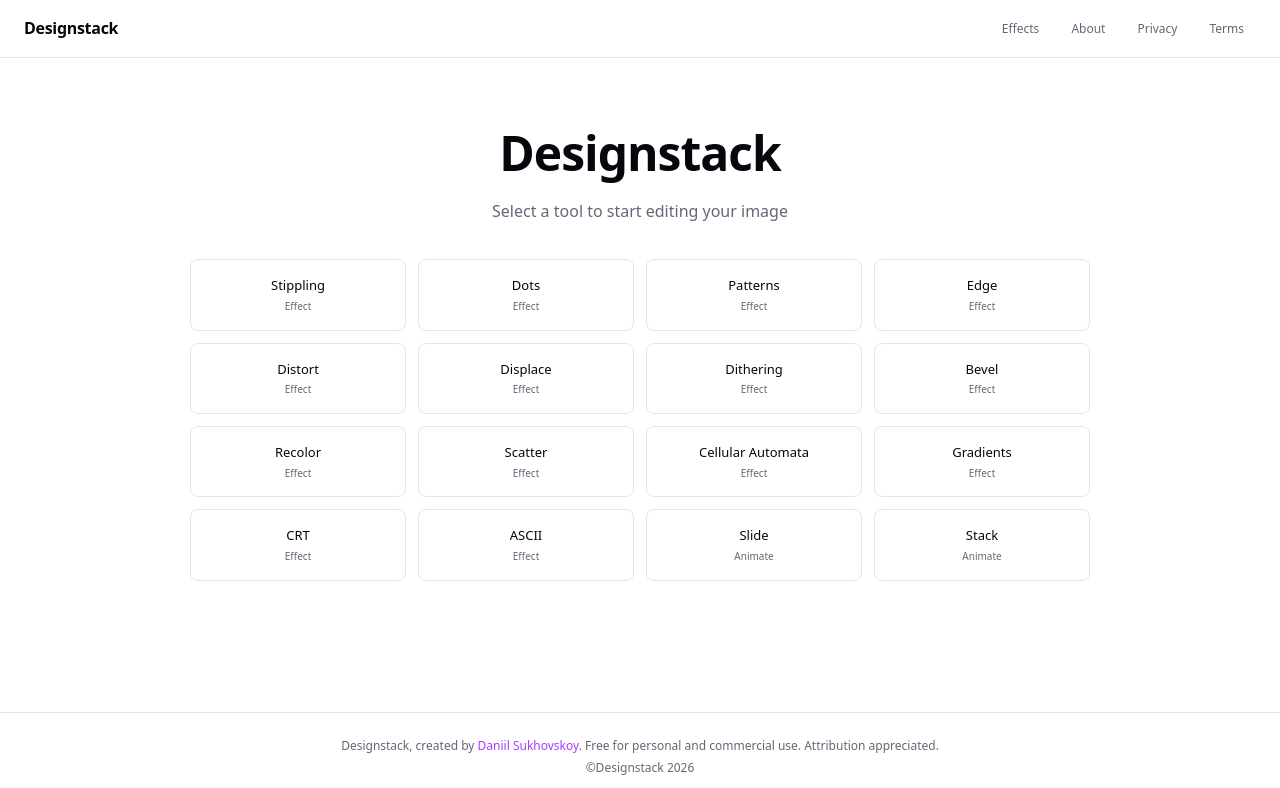
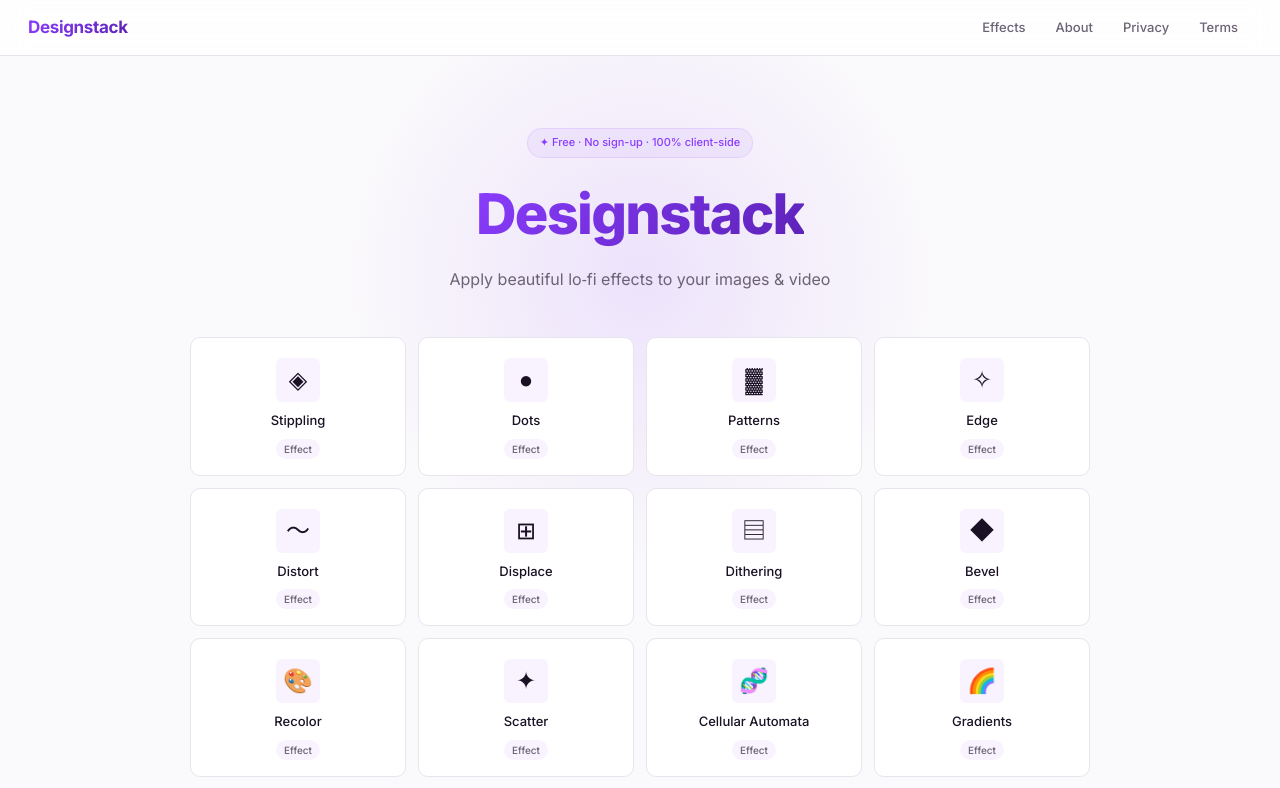
Before and after one commit to flffkaos-pixel/img, a React (Vite) app: page / in a window 1280 px wide. Shown: the top 788 px of the page. Built offline with nearby package versions, Linux system fonts and the light colour scheme.

Commit message:
feat: premium UI redesign - Inter font, gradient theme, icon cards, staggered animations, glass header, polished controls

```diff
--- a/index.html
+++ b/index.html
@@ -26,6 +26,10 @@
     <meta name="twitter:image" content="https://designstack.pages.dev/og-image.jpg" />
 
     <link rel="canonical" href="https://designstack.pages.dev/" />
+
+    <link rel="preconnect" href="https://fonts.googleapis.com" />
+    <link rel="preconnect" href="https://fonts.gstatic.com" crossorigin />
+    <link href="https://fonts.googleapis.com/css2?family=Inter:wght@400;500;600;700;800&family=Noto+Sans+KR:wght@400;500;600;700&family=Fira+Code:wght@400;500&display=swap" rel="stylesheet" />
 
     <script type="application/ld+json">
     {
--- a/src/index.css
+++ b/src/index.css
@@ -1,28 +1,40 @@
 :root {
   --text: #6b6375;
-  --text-h: #08060d;
-  --bg: #fff;
-  --border: #e5e4e7;
-  --accent: #aa3bff;
-  --accent-dim: #8b2fd9;
-  --accent-glow: rgba(170, 59, 255, 0.15);
-  --sans: system-ui, 'Segoe UI', Roboto, sans-serif;
-  --radius: 8px;
-  --shadow-sm: 0 1px 3px rgba(0,0,0,.06);
-  --shadow-md: 0 4px 12px rgba(0,0,0,.08);
+  --text-h: #1a1124;
+  --bg: #faf9fb;
+  --surface: #ffffff;
+  --border: #e8e4ed;
+  --accent: #8b3dff;
+  --accent-dim: #7028d4;
+  --accent-glow: rgba(139, 61, 255, 0.12);
+  --accent-subtle: rgba(139, 61, 255, 0.06);
+  --gradient: linear-gradient(135deg, #8b3dff, #5b21b6);
+  --sans: 'Inter', 'Noto Sans KR', system-ui, sans-serif;
+  --mono: 'Fira Code', monospace;
+  --radius: 10px;
+  --radius-sm: 6px;
+  --shadow-sm: 0 1px 2px rgba(26, 17, 36, .04), 0 1px 4px rgba(26, 17, 36, .04);
+  --shadow-md: 0 4px 16px rgba(26, 17, 36, .06), 0 2px 8px rgba(26, 17, 36, .04);
+  --shadow-lg: 0 8px 32px rgba(26, 17, 36, .08), 0 4px 16px rgba(26, 17, 36, .04);
+  --shadow-glow: 0 4px 20px var(--accent-glow);
 }
 
 @media (prefers-color-scheme: dark) {
   :root {
-    --text: #9ca3af;
-    --text-h: #f3f4f6;
-    --bg: #16171d;
-    --border: #2e303a;
-    --accent: #c084fc;
-    --accent-dim: #a855f7;
-    --accent-glow: rgba(192, 132, 252, 0.15);
-    --shadow-sm: 0 1px 3px rgba(0,0,0,.2);
-    --shadow-md: 0 4px 12px rgba(0,0,0,.3);
+    --text: #9ca3b3;
+    --text-h: #e8e4f0;
+    --bg: #121016;
+    --surface: #1a1721;
+    --border: #2a2635;
+    --accent: #a855f7;
+    --accent-dim: #c084fc;
+    --accent-glow: rgba(168, 85, 247, 0.15);
+    --accent-subtle: rgba(168, 85, 247, 0.06);
+    --gradient: linear-gradient(135deg, #a855f7, #7c3aed);
+    --shadow-sm: 0 1px 2px rgba(0,0,0,.2), 0 1px 4px rgba(0,0,0,.15);
+    --shadow-md: 0 4px 16px rgba(0,0,0,.25), 0 2px 8px rgba(0,0,0,.2);
+    --shadow-lg: 0 8px 32px rgba(0,0,0,.3), 0 4px 16px rgba(0,0,0,.2);
+    --shadow-glow: 0 4px 20px var(--accent-glow);
   }
 }
 
@@ -30,17 +42,23 @@
 
 body {
   margin: 0;
-  font: 14px/1.45 var(--sans);
+  font: 14px/1.6 var(--sans);
   color: var(--text);
   background: var(--bg);
   -webkit-font-smoothing: antialiased;
 }
 
-h1, h2, h3 { color: var(--text-h); margin: 0; }
+h1, h2, h3, h4 { color: var(--text-h); margin: 0; font-weight: 600; letter-spacing: -.02em; }
 a { color: var(--accent); text-decoration: none; transition: color .15s; }
 a:hover { color: var(--accent-dim); }
-button { font-family: inherit; cursor: pointer; border: none; background: none; }
-:focus-visible { outline: 2px solid var(--accent); outline-offset: 2px; border-radius: 2px; }
+button { font-family: inherit; cursor: pointer; border: none; background: none; color: inherit; }
+:focus-visible { outline: 2px solid var(--accent); outline-offset: 2px; border-radius: var(--radius-sm); }
+
+/* ─── Scrollbar ─── */
+::-webkit-scrollbar { width: 6px; height: 6px; }
+::-webkit-scrollbar-track { background: transparent; }
+::-webkit-scrollbar-thumb { background: var(--border); border-radius: 3px; }
+::-webkit-scrollbar-thumb:hover { background: var(--text); }
 
 /* ─── Range inputs ─── */
 input[type="range"] {
@@ -53,48 +71,49 @@ input[type="range"] {
   outline: none;
   margin: 0;
   cursor: pointer;
-  transition: height .15s;
 }
 input[type="range"]::-webkit-slider-thumb {
   -webkit-appearance: none;
-  width: 14px;
-  height: 14px;
+  width: 16px;
+  height: 16px;
   border-radius: 50%;
-  background: var(--accent);
+  background: var(--gradient);
   cursor: pointer;
+  border: 2px solid var(--surface);
+  box-shadow: var(--shadow-sm);
   transition: transform .15s, box-shadow .15s;
-  box-shadow: 0 0 0 0 var(--accent-glow);
 }
 input[type="range"]::-moz-range-thumb {
-  width: 14px;
-  height: 14px;
+  width: 16px;
+  height: 16px;
   border-radius: 50%;
-  background: var(--accent);
+  background: var(--gradient);
   cursor: pointer;
-  border: none;
+  border: 2px solid var(--surface);
+  box-shadow: var(--shadow-sm);
   transition: transform .15s, box-shadow .15s;
 }
 input[type="range"]:hover::-webkit-slider-thumb {
-  transform: scale(1.25);
-  box-shadow: 0 0 0 6px var(--accent-glow);
+  transform: scale(1.2);
+  box-shadow: var(--shadow-glow);
 }
 input[type="range"]:hover::-moz-range-thumb {
-  transform: scale(1.25);
-  box-shadow: 0 0 0 6px var(--accent-glow);
+  transform: scale(1.2);
+  box-shadow: var(--shadow-glow);
 }
 input[type="range"]:focus-visible::-webkit-slider-thumb {
-  box-shadow: 0 0 0 8px var(--accent-glow);
+  box-shadow: 0 0 0 4px var(--accent-glow);
 }
 
 input[type="number"] {
-  width: 60px;
+  width: 58px;
   padding: 4px 6px;
   border: 1px solid var(--border);
-  border-radius: 4px;
-  background: var(--bg);
+  border-radius: var(--radius-sm);
+  background: var(--surface);
   color: var(--text-h);
   font-size: 12px;
-  font-family: inherit;
+  font-family: var(--mono);
   text-align: center;
   transition: border-color .15s, box-shadow .15s;
 }
@@ -112,120 +131,196 @@ header {
   display: flex;
   align-items: center;
   justify-content: space-between;
-  padding: 14px 24px;
+  padding: 0 28px;
+  height: 56px;
   border-bottom: 1px solid var(--border);
-  background: color-mix(in srgb, var(--bg) 98%, transparent);
-  backdrop-filter: blur(8px);
+  background: color-mix(in srgb, var(--surface) 85%, transparent);
+  backdrop-filter: blur(12px) saturate(1.4);
   position: sticky;
   top: 0;
-  z-index: 10;
+  z-index: 100;
 }
-header h1 {
-  font-size: 16px;
-  letter-spacing: -.3px;
+header h1 { font-size: 17px; font-weight: 700; }
+header h1 a {
+  background: var(--gradient);
+  -webkit-background-clip: text;
+  -webkit-text-fill-color: transparent;
+  background-clip: text;
 }
-header h1 a {
-  color: var(--text-h);
-}
-header h1 a:hover {
-  color: var(--accent);
-}
-header nav {
-  display: flex;
-  gap: 8px;
-}
+header h1 a:hover { opacity: .8; }
+header nav { display: flex; gap: 2px; }
 header nav a {
-  padding: 6px 12px;
-  border-radius: var(--radius);
-  font-size: 12px;
+  padding: 6px 14px;
+  border-radius: var(--radius-sm);
+  font-size: 13px;
+  font-weight: 500;
   color: var(--text);
   transition: background .15s, color .15s;
 }
 header nav a:hover {
-  background: var(--accent-glow);
+  background: var(--accent-subtle);
   color: var(--accent);
   text-decoration: none;
 }
 
 /* ─── Footer ─── */
 .footer {
-  padding: 20px 32px;
+  padding: 24px 32px;
   border-top: 1px solid var(--border);
   text-align: center;
   font-size: 12px;
   color: var(--text);
 }
-.footer p { margin: 4px 0; }
-.footer a { color: var(--accent); }
+.footer p { margin: 2px 0; }
 
-/* ─── Effects grid ─── */
+/* ─── Home ─── */
 @keyframes fadeUp {
-  from { opacity: 0; transform: translateY(12px); }
+  from { opacity: 0; transform: translateY(16px); }
   to   { opacity: 1; transform: translateY(0); }
 }
+@keyframes fadeIn {
+  from { opacity: 0; }
+  to   { opacity: 1; }
+}
+
 .page-home {
   display: flex;
   flex-direction: column;
   align-items: center;
-  padding: 60px 20px;
-  gap: 12px;
-  animation: fadeUp .4s ease-out;
+  padding: 72px 20px 60px;
+  gap: 8px;
+  animation: fadeUp .5s ease-out;
+  position: relative;
+}
+.page-home::before {
+  content: '';
+  position: absolute;
+  top: -80px;
+  left: 50%;
+  translate: -50%;
+  width: 600px;
+  height: 600px;
+  background: radial-gradient(ellipse, var(--accent-glow) 0%, transparent 70%);
+  pointer-events: none;
+  z-index: -1;
 }
 .page-home h1 {
-  font-size: 48px;
-  letter-spacing: -1px;
+  font-size: 56px;
+  font-weight: 800;
+  letter-spacing: -.03em;
+  background: var(--gradient);
+  -webkit-background-clip: text;
+  -webkit-text-fill-color: transparent;
+  background-clip: text;
+  animation: fadeIn 1s ease-out;
 }
-.page-home p {
+.page-home .tagline {
   font-size: 16px;
   color: var(--text);
-  margin: 0;
+  margin: 0 0 8px;
+  font-weight: 400;
+}
+.page-home .badge {
+  display: inline-flex;
+  align-items: center;
+  gap: 6px;
+  padding: 5px 12px;
+  border-radius: 20px;
+  font-size: 11px;
+  font-weight: 500;
+  background: var(--accent-subtle);
+  color: var(--accent);
+  border: 1px solid var(--accent-glow);
+  margin-bottom: 4px;
 }
 
+/* ─── Effects grid ─── */
 .effects-grid {
   display: grid;
   grid-template-columns: repeat(auto-fill, minmax(180px, 1fr));
   gap: 12px;
   width: 100%;
   max-width: 900px;
-  margin: 24px 0;
+  margin: 28px 0;
 }
 .effects-grid a {
-  display: block;
-  padding: 16px;
+  display: flex;
+  flex-direction: column;
+  align-items: center;
+  gap: 8px;
+  padding: 20px 16px 16px;
   border: 1px solid var(--border);
   border-radius: var(--radius);
   text-decoration: none;
   color: var(--text-h);
   font-size: 13px;
+  font-weight: 500;
   text-align: center;
-  transition: transform .2s, border-color .2s, background .2s, box-shadow .2s, color .2s;
+  background: var(--surface);
+  transition: transform .2s, border-color .2s, box-shadow .2s, background .2s;
+  animation: fadeUp .4s ease-out backwards;
 }
+.effects-grid a:nth-child(1) { animation-delay: .02s; }
+.effects-grid a:nth-child(2) { animation-delay: .04s; }
+.effects-grid a:nth-child(3) { animation-delay: .06s; }
+.effects-grid a:nth-child(4) { animation-delay: .08s; }
+.effects-grid a:nth-child(5) { animation-delay: .1s; }
+.effects-grid a:nth-child(6) { animation-delay: .12s; }
+.effects-grid a:nth-child(7) { animation-delay: .14s; }
+.effects-grid a:nth-child(8) { animation-delay: .16s; }
+.effects-grid a:nth-child(9) { animation-delay: .18s; }
+.effects-grid a:nth-child(10) { animation-delay: .2s; }
+.effects-grid a:nth-child(11) { animation-delay: .22s; }
+.effects-grid a:nth-child(12) { animation-delay: .24s; }
+.effects-grid a:nth-child(13) { animation-delay: .26s; }
+.effects-grid a:nth-child(14) { animation-delay: .28s; }
+.effects-grid a:nth-child(15) { animation-delay: .3s; }
+.effects-grid a:nth-child(16) { animation-delay: .32s; }
 .effects-grid a:hover {
   border-color: var(--accent);
-  background: var(--accent);
-  color: #fff;
-  transform: translateY(-2px);
-  box-shadow: var(--shadow-md);
+  background: var(--accent-subtle);
+  transform: translateY(-4px);
+  box-shadow: var(--shadow-glow);
   text-decoration: none;
 }
 .effects-grid a:active {
-  transform: translateY(0);
+  transform: translateY(-1px);
+}
+.effects-grid a .icon {
+  font-size: 24px;
+  line-height: 1;
+  display: flex;
+  align-items: center;
+  justify-content: center;
+  width: 44px;
+  height: 44px;
+  border-radius: var(--radius-sm);
+  background: var(--accent-subtle);
+  transition: background .2s, transform .2s;
+}
+.effects-grid a:hover .icon {
+  background: var(--accent-glow);
+  transform: scale(1.1);
 }
 .effects-grid a .cat {
   font-size: 10px;
+  font-weight: 500;
   color: var(--text);
   display: block;
-  margin-top: 4px;
-  transition: color .2s;
+  padding: 2px 8px;
+  border-radius: 10px;
+  background: var(--accent-subtle);
+  transition: background .2s, color .2s;
 }
 .effects-grid a:hover .cat {
-  color: rgba(255,255,255,.7);
+  background: var(--accent-glow);
+  color: var(--accent);
 }
 
-/* ─── Editor layout ─── */
+/* ─── Editor ─── */
 .editor {
   display: flex;
-  height: calc(100vh - 110px);
+  height: calc(100vh - 57px);
   animation: fadeUp .35s ease-out;
 }
 .sidebar {
@@ -234,25 +329,46 @@ header nav a:hover {
   border-right: 1px solid var(--border);
   overflow-y: auto;
   flex-shrink: 0;
+  background: var(--surface);
 }
-.sidebar h3 {
-  font-size: 14px;
+.sidebar > h3 {
+  font-size: 13px;
+  font-weight: 600;
+  text-transform: uppercase;
+  letter-spacing: .05em;
+  color: var(--text);
   margin-bottom: 12px;
-  color: var(--text-h);
+}
+.sidebar .effect-meta {
+  margin-bottom: 20px;
+  padding-bottom: 16px;
+  border-bottom: 1px solid var(--border);
+}
+.sidebar .effect-meta h2 {
+  font-size: 16px;
+  font-weight: 700;
+}
+.sidebar .effect-meta .cat {
+  font-size: 11px;
+  font-weight: 500;
+  color: var(--accent);
+  text-transform: uppercase;
+  letter-spacing: .04em;
+  margin-top: 2px;
 }
 
 /* ─── Collapsible section ─── */
-details.section {
-  margin-bottom: 16px;
-}
+details.section { margin-bottom: 16px; }
 details.section summary {
   display: flex;
   align-items: center;
   gap: 8px;
   cursor: pointer;
-  font-size: 14px;
+  font-size: 13px;
   font-weight: 600;
-  color: var(--text-h);
+  text-transform: uppercase;
+  letter-spacing: .05em;
+  color: var(--text);
   padding: 8px 0;
   user-select: none;
   list-style: none;
@@ -263,39 +379,35 @@ details.section summary::before {
   display: inline-flex;
   align-items: center;
   justify-content: center;
-  width: 18px;
-  height: 18px;
-  font-size: 14px;
-  border-radius: 4px;
-  background: var(--accent-glow);
+  width: 20px;
+  height: 20px;
+  font-size: 13px;
+  font-weight: 700;
+  border-radius: var(--radius-sm);
+  background: var(--accent-subtle);
   color: var(--accent);
-  transition: transform .2s, background .2s;
+  transition: background .15s, transform .2s;
   line-height: 1;
-}
-details.section[open] summary::before {
-  content: '−';
 }
 details.section:not([open]) summary::before {
   content: '+';
 }
 details.section summary:hover::before {
-  background: var(--accent);
-  color: #fff;
+  background: var(--accent-glow);
 }
 details.section .content {
-  padding: 4px 0 0 26px;
-  animation: fadeUp .2s ease-out;
+  padding: 4px 0 0 28px;
+  animation: fadeUp .15s ease-out;
 }
 
-/* ─── Slider group ─── */
-.slider-group {
-  margin-bottom: 14px;
-}
+/* ─── Slider ─── */
+.slider-group { margin-bottom: 14px; }
 .slider-group .label {
   display: flex;
   justify-content: space-between;
   margin-bottom: 4px;
   font-size: 12px;
+  font-weight: 500;
   color: var(--text);
 }
 .slider-control {
@@ -310,27 +422,28 @@ details.section .content {
   display: inline-flex;
   align-items: center;
   gap: 4px;
+  font-size: 12px;
+  font-weight: 500;
+  color: var(--text);
   margin-bottom: 16px;
-  font-size: 12px;
-  color: var(--accent);
-  text-decoration: none;
-  transition: gap .15s;
+  transition: gap .15s, color .15s;
 }
 .back-link:hover {
   gap: 8px;
+  color: var(--accent);
   text-decoration: none;
 }
 
-/* ─── Canvas area ─── */
+/* ─── Canvas ─── */
 .canvas-area {
   flex: 1;
   display: flex;
   flex-direction: column;
   overflow: hidden;
   position: relative;
+  background: var(--bg);
 }
 
-/* empty state */
 .canvas-empty {
   flex: 1;
   display: flex;
@@ -340,47 +453,45 @@ details.section .content {
   gap: 16px;
   border: 2px dashed var(--border);
   margin: 16px;
-  border-radius: 12px;
-  transition: border-color .2s, background .2s;
+  border-radius: 16px;
+  transition: border-color .25s, background .25s, transform .2s;
+  cursor: pointer;
 }
 .canvas-empty:hover {
   border-color: var(--accent);
-  background: var(--accent-glow);
+  background: var(--accent-subtle);
+  transform: scale(1.005);
 }
-.canvas-empty p { margin: 0; }
-.canvas-empty .hint {
-  font-size: 16px;
-  color: var(--text-h);
+.canvas-empty .icon {
+  font-size: 40px;
+  opacity: .4;
 }
-.canvas-empty .sub {
-  font-size: 13px;
-  color: var(--text);
-}
+.canvas-empty .hint { font-size: 17px; font-weight: 600; color: var(--text-h); margin: 0; }
+.canvas-empty .sub { font-size: 13px; color: var(--text); margin: 0; }
 
-/* canvas size bar */
 .canvas-size {
-  padding: 12px 20px;
+  padding: 10px 20px;
   border-bottom: 1px solid var(--border);
   display: flex;
   align-items: center;
   gap: 8px;
   font-size: 12px;
   color: var(--text);
+  font-weight: 500;
 }
 
-/* canvas wrapper */
 .canvas-wrap {
   flex: 1;
   display: flex;
   align-items: center;
   justify-content: center;
-  padding: 16px;
+  padding: 20px;
   overflow: auto;
 }
 .canvas-wrap canvas {
   max-width: 100%;
   max-height: calc(100vh - 200px);
-  border-radius: 4px;
+  border-radius: var(--radius);
   box-shadow: var(--shadow-sm);
   transition: box-shadow .3s;
 }
@@ -388,31 +499,52 @@ details.section .content {
   box-shadow: var(--shadow-md);
 }
 
-/* export bar */
 .export-bar {
-  padding: 16px;
+  padding: 14px 20px;
   border-top: 1px solid var(--border);
   display: flex;
   justify-content: center;
   align-items: center;
-  gap: 12px;
+  gap: 10px;
+}
+
+.format-hint {
+  padding: 6px 20px 10px;
+  font-size: 11px;
+  color: var(--text);
+  text-align: center;
+  font-weight: 500;
 }
 
 /* ─── Buttons ─── */
 .btn {
-  padding: 12px 28px;
-  background: var(--accent);
+  position: relative;
+  display: inline-flex;
+  align-items: center;
+  justify-content: center;
+  gap: 6px;
+  padding: 10px 24px;
+  background: var(--gradient);
   color: #fff;
-  border-radius: var(--radius);
-  font-size: 14px;
+  border-radius: var(--radius-sm);
+  font-size: 13px;
+  font-weight: 600;
   border: none;
   cursor: pointer;
-  transition: transform .15s, box-shadow .15s, opacity .15s, background .15s;
+  transition: transform .15s, box-shadow .15s, opacity .15s;
+  overflow: hidden;
+}
+.btn::after {
+  content: '';
+  position: absolute;
+  inset: 0;
+  background: linear-gradient(transparent, rgba(255,255,255,.1));
+  pointer-events: none;
 }
 .btn:hover {
+  transform: translateY(-1px);
+  box-shadow: var(--shadow-glow);
   opacity: .95;
-  transform: translateY(-1px);
-  box-shadow: 0 4px 12px var(--accent-glow);
 }
 .btn:active {
   transform: translateY(0);
@@ -421,113 +553,117 @@ details.section .content {
 .btn-outline {
   background: transparent;
   color: var(--accent);
-  border: 1px solid var(--accent);
+  border: 1.5px solid var(--accent);
 }
+.btn-outline::after { display: none; }
 .btn-outline:hover {
-  background: var(--accent-glow);
-}
-.btn-sm {
-  padding: 8px 16px;
-  font-size: 12px;
+  background: var(--accent-subtle);
 }
 
 /* ─── Grid toggle buttons ─── */
+.btn-group {
+  display: flex;
+  gap: 4px;
+  background: var(--accent-subtle);
+  padding: 3px;
+  border-radius: var(--radius-sm);
+}
 .grid-btn {
   flex: 1;
-  padding: 6px 12px;
+  padding: 5px 12px;
   font-size: 12px;
-  border: 1px solid var(--border);
+  font-weight: 500;
+  border: none;
   border-radius: 4px;
-  background: var(--bg);
+  background: transparent;
+  color: var(--text);
+  cursor: pointer;
+  transition: background .15s, color .15s, transform .1s;
+}
+.grid-btn:hover { color: var(--text-h); }
+.grid-btn:active { transform: scale(.97); }
+.grid-btn.active {
+  background: var(--surface);
   color: var(--text-h);
-  cursor: pointer;
-  transition: background .15s, border-color .15s, color .15s, transform .1s;
-}
-.grid-btn:hover {
-  border-color: var(--accent);
-  background: var(--accent-glow);
-}
-.grid-btn:active {
-  transform: scale(.97);
-}
-.grid-btn.active {
-  border-color: var(--accent);
-  background: var(--accent);
-  color: #fff;
+  box-shadow: var(--shadow-sm);
 }
 
-/* ─── Toggle (Show Effect) ─── */
+/* ─── Toggle ─── */
 .toggle-box {
   display: flex;
   align-items: center;
   gap: 6px;
   cursor: pointer;
   font-size: 13px;
+  font-weight: 500;
   color: var(--text-h);
   margin-bottom: 16px;
-  font-family: monospace;
+  font-family: var(--mono);
   user-select: none;
 }
-.toggle-box span.bracket {
-  color: var(--text);
-}
+.toggle-box span.bracket { color: var(--text); }
 .toggle-box input[type="checkbox"] {
   accent-color: var(--accent);
   margin: 0;
+  width: 14px;
+  height: 14px;
 }
 .toggle-box .label {
   font-family: var(--sans);
   margin-left: 2px;
 }
 
-/* ─── Upload format hint ─── */
-.format-hint {
-  padding: 6px 20px;
-  font-size: 12px;
-  color: var(--text);
-  text-align: center;
-}
-
-/* ─── Content pages (privacy, terms, about) ─── */
+/* ─── Content pages ─── */
 .content-page {
-  max-width: 720px;
+  max-width: 680px;
   margin: 0 auto;
-  padding: 40px 24px;
-  line-height: 1.7;
-  animation: fadeUp .35s ease-out;
+  padding: 48px 24px;
+  line-height: 1.8;
+  animation: fadeUp .4s ease-out;
 }
 .content-page h1 {
-  font-size: 28px;
-  margin-bottom: 8px;
+  font-size: 30px;
+  font-weight: 700;
+  margin-bottom: 4px;
 }
 .content-page h2 {
   font-size: 18px;
-  margin: 28px 0 8px;
+  font-weight: 600;
+  margin: 32px 0 8px;
 }
 .content-page p, .content-page li { font-size: 14px; }
-.content-page em {
-  font-size: 12px;
-  color: var(--text);
+.content-page em { font-size: 12px; color: var(--text); }
+.content-page ul { padding-left: 20px; }
+.content-page ul li { margin-bottom: 4px; }
+
+/* ─── Divider ─── */
+hr {
+  border: none;
+  border-top: 1px solid var(--border);
+  margin: 16px 0;
 }
 
 /* ─── Responsive ─── */
 @media (max-width: 768px) {
   .editor { flex-direction: column; height: auto; }
   .sidebar { width: 100% !important; border-right: none !important; border-bottom: 1px solid var(--border); }
-  .effects-grid { grid-template-columns: repeat(auto-fill, minmax(140px, 1fr)); }
-  .page-home h1 { font-size: 32px; }
+  .effects-grid { grid-template-columns: repeat(auto-fill, minmax(150px, 1fr)); }
+  .page-home h1 { font-size: 36px; }
+  .page-home::before { width: 300px; height: 300px; top: -40px; }
+  header { padding: 0 16px; }
+  header nav a { padding: 6px 10px; font-size: 12px; }
 }
 
 /* ─── Root ─── */
 #root {
   width: 100%;
-  max-width: 1400px;
+  max-width: 1440px;
   margin: 0 auto;
   min-height: 100vh;
   display: flex;
   flex-direction: column;
 }
-body { margin: 0; }
+body { margin: 0; background: var(--bg); }
 
 .app { width: 100%; min-height: 100vh; display: flex; flex-direction: column; }
 .main { flex: 1; overflow: hidden; }
--- a/src/pages/HomePage.tsx
+++ b/src/pages/HomePage.tsx
@@ -1,21 +1,43 @@
 import { Link } from 'react-router-dom'
 import { EFFECTS } from '../types'
+
+const ICONS: Record<string, string> = {
+  stippling: '◈',
+  dots: '●',
+  patterns: '▓',
+  edge: '✧',
+  distort: '〜',
+  displace: '⊞',
+  dithering: '▤',
+  bevel: '◆',
+  recolor: '🎨',
+  scatter: '✦',
+  'cellular-automata': '🧬',
+  gradients: '🌈',
+  crt: '📺',
+  ascii: '⎓',
+  slide: '⤵',
+  stack: '⤴',
+}
 
 export default function HomePage() {
   return (
     <div className="page-home">
+      <div className="badge">✦ Free · No sign-up · 100% client-side</div>
       <h1>Designstack</h1>
-      <p>Select a tool to start editing your image</p>
+      <p className="tagline">Apply beautiful lo‑fi effects to your images &amp; video</p>
 
       <div className="effects-grid">
         {EFFECTS.filter(e => e.category === 'effects').map(e => (
           <Link key={e.name} to={`/effects/${e.name}`}>
+            <span className="icon">{ICONS[e.name] || '◇'}</span>
             {e.label}
             <span className="cat">Effect</span>
           </Link>
         ))}
         {EFFECTS.filter(e => e.category === 'animate').map(e => (
           <Link key={e.name} to={`/animate/${e.name}`}>
+            <span className="icon">{ICONS[e.name] || '◇'}</span>
             {e.label}
             <span className="cat">Animate</span>
           </Link>
```
Also changed, not shown: src/pages/EffectPage.tsx (+20 -18 lines), public/favicon.svg.
